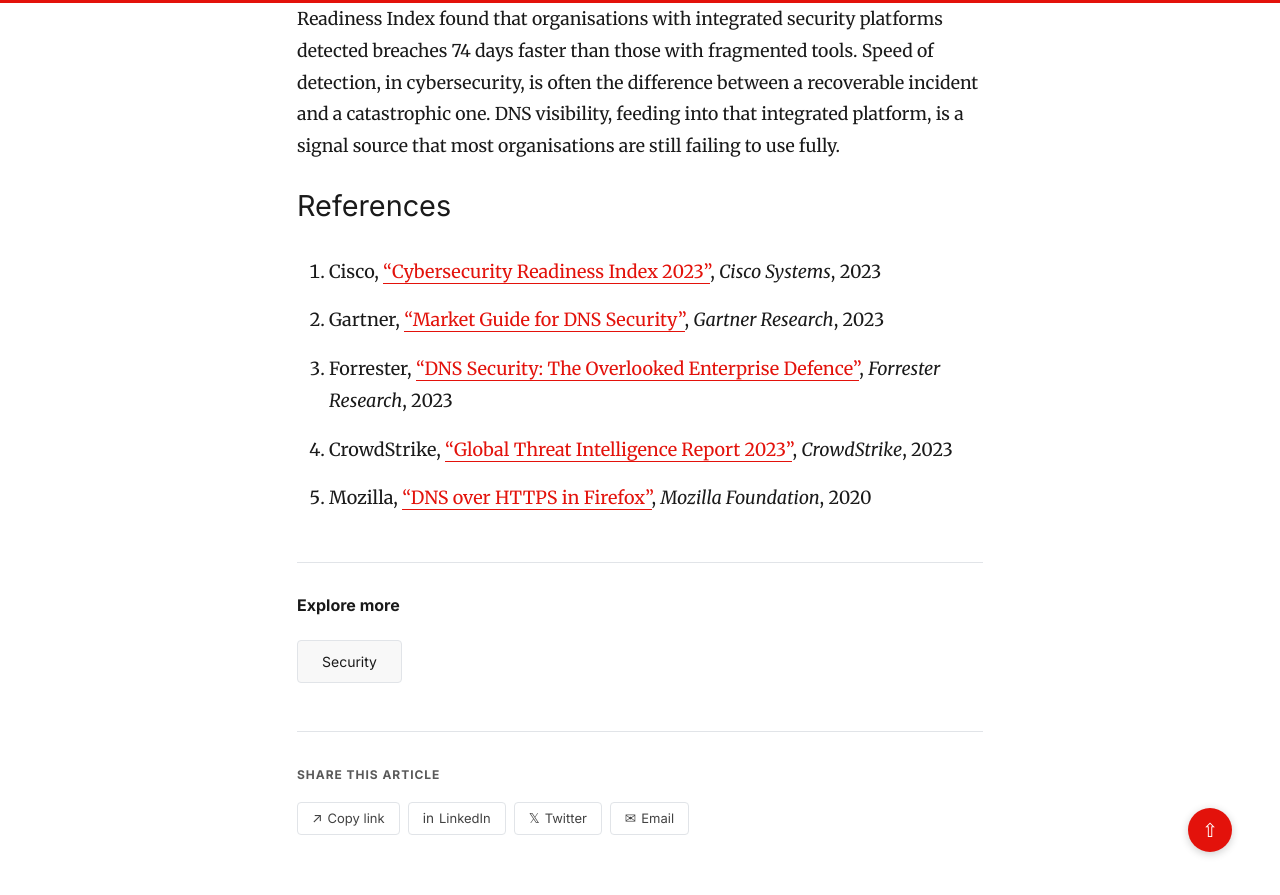
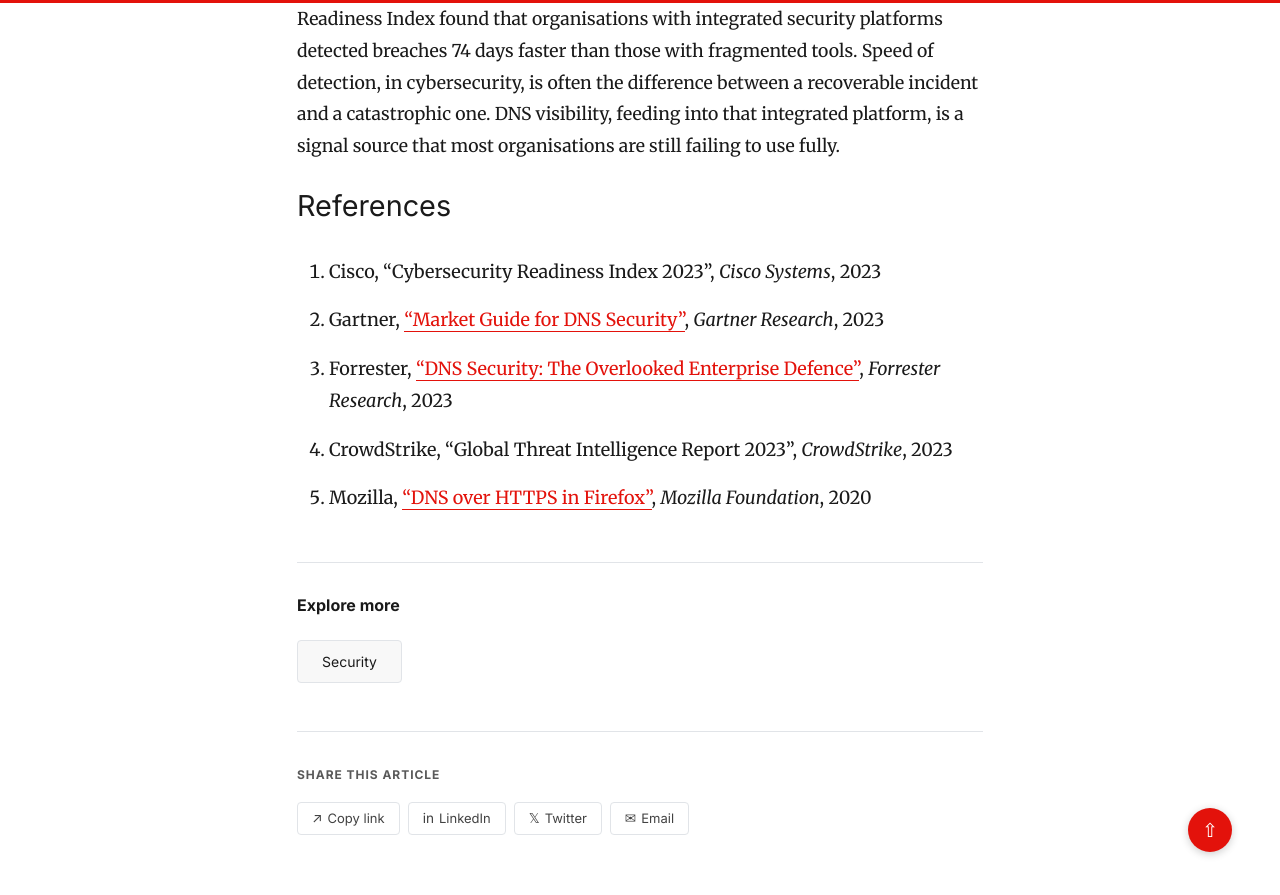
Before and after one commit to oviney/blog, a Jekyll site: the page built from _posts/2023-12-28-understanding-opendns-cybersecurity-protection.md, in a window 1280 px wide and 900 px high, scrolled down 3543 px. Shown: the top 895 px of the window. Built offline with Jekyll 4.4.1, drawn with Linux system fonts in a browser that asks for light colours; comment, search, counter and statistics services are not loaded; part of the change alters nothing that is shown.

```diff
--- a/_posts/2023-12-28-understanding-opendns-cybersecurity-protection.md
+++ b/_posts/2023-12-28-understanding-opendns-cybersecurity-protection.md
@@ -39,8 +39,8 @@ DNS filtering is not a substitute for a complete security posture. It is one lay
 
 ## References
 
-1. Cisco, ["Cybersecurity Readiness Index 2023"](https://www.cisco.com/c/en/us/products/security/cybersecurity-readiness-index.html), *Cisco Systems*, 2023
+1. Cisco, "Cybersecurity Readiness Index 2023", *Cisco Systems*, 2023
 2. Gartner, ["Market Guide for DNS Security"](https://www.gartner.com/en/documents/dns-security), *Gartner Research*, 2023
 3. Forrester, ["DNS Security: The Overlooked Enterprise Defence"](https://www.forrester.com/report/dns-security), *Forrester Research*, 2023
-4. CrowdStrike, ["Global Threat Intelligence Report 2023"](https://www.crowdstrike.com/resources/reports/threat-intelligence/), *CrowdStrike*, 2023
+4. CrowdStrike, "Global Threat Intelligence Report 2023", *CrowdStrike*, 2023
 5. Mozilla, ["DNS over HTTPS in Firefox"](https://support.mozilla.org/en-US/kb/firefox-dns-over-https), *Mozilla Foundation*, 2020
```
